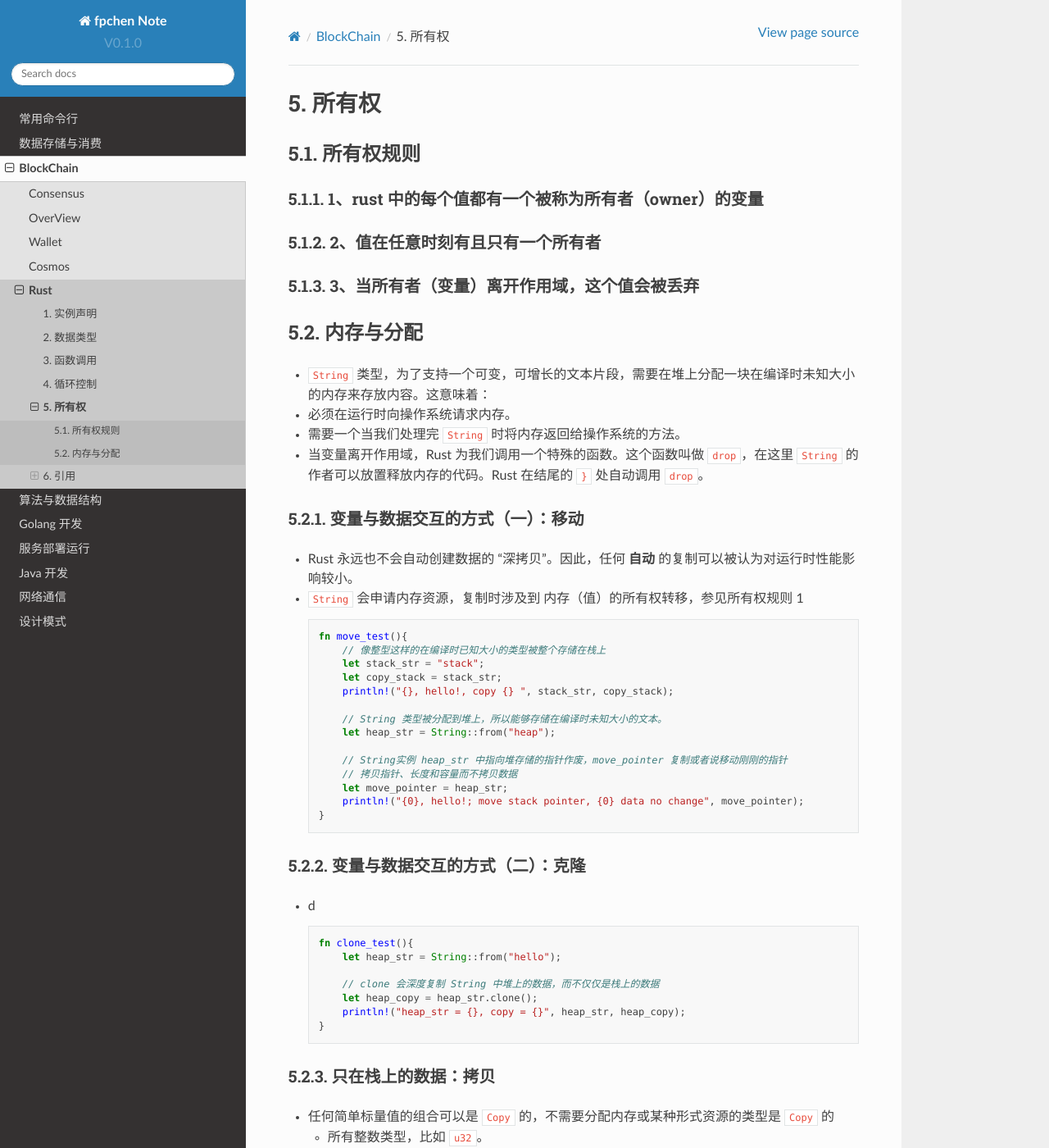
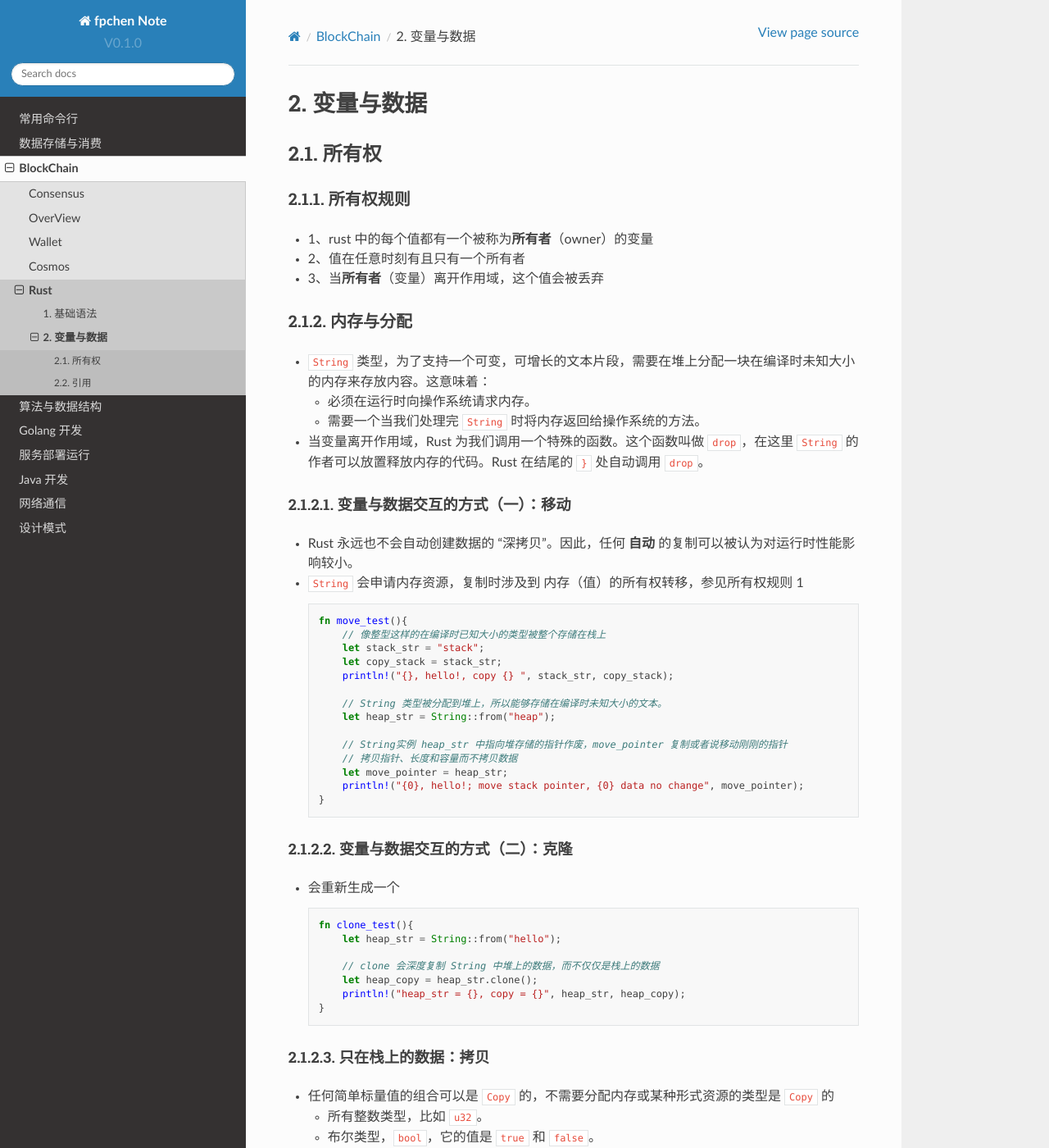
Before and after one commit to fpChan/Note, a Sphinx documentation site: the page built from source/Note/BlockChain/rust/ownership.md, in a window 1280 px wide and 1400 px high. Shown: the whole window at 82% size. Built offline with Sphinx 7.4.7 and the Read the Docs theme 2.0.0, drawn with Linux system fonts in a browser that asks for light colours; pages that are not in the unit, such as notebooks, are missing from menus; some of the changed text lies outside the part shown.

Commit message:
update rust

````diff
--- a/source/Note/BlockChain/rust/basic.md
+++ b/source/Note/BlockChain/rust/basic.md
@@ -1,3 +1,5 @@
+# 基础语法
+
 ## 实例声明
 
 ### 变量
--- a/source/Note/BlockChain/rust/ownership.md
+++ b/source/Note/BlockChain/rust/ownership.md
@@ -1,12 +1,14 @@
+# 变量与数据
+
 ## 所有权
 
 ### 所有权规则
 
-##### 1、rust 中的每个值都有一个被称为**所有者**（owner）的变量
+-  1、rust 中的每个值都有一个被称为**所有者**（owner）的变量
 
-##### 2、值在任意时刻有且只有一个所有者
+-  2、值在任意时刻有且只有一个所有者
 
-##### 3、当**所有者**（变量）离开作用域，这个值会被丢弃
+-  3、当**所有者**（变量）离开作用域，这个值会被丢弃
 
 
 
@@ -14,8 +16,8 @@
 
 -  `String` 类型，为了支持一个可变，可增长的文本片段，需要在堆上分配一块在编译时未知大小的内存来存放内容。这意味着：
 
-  - 必须在运行时向操作系统请求内存。
-  - 需要一个当我们处理完 `String` 时将内存返回给操作系统的方法。
+   - 必须在运行时向操作系统请求内存。
+   - 需要一个当我们处理完 `String` 时将内存返回给操作系统的方法。
 
 - 当变量离开作用域，Rust 为我们调用一个特殊的函数。这个函数叫做 `drop`，在这里 `String` 的作者可以放置释放内存的代码。Rust 在结尾的 `}` 处自动调用 `drop`。
 
@@ -45,18 +47,16 @@
   ```
 
 #### 变量与数据交互的方式（二）：克隆
+  - 会重新生成一个
+    ```rust
+    fn clone_test(){
+        let heap_str = String::from("hello");
 
-- d
-
-  ```rust
-  fn clone_test(){
-      let heap_str = String::from("hello");
-
-      // clone 会深度复制 String 中堆上的数据，而不仅仅是栈上的数据
-      let heap_copy = heap_str.clone();
-      println!("heap_str = {}, copy = {}", heap_str, heap_copy);
-  }
-  ```
+        // clone 会深度复制 String 中堆上的数据，而不仅仅是栈上的数据
+        let heap_copy = heap_str.clone();
+        println!("heap_str = {}, copy = {}", heap_str, heap_copy);
+    }
+    ```
 
 
 
````
